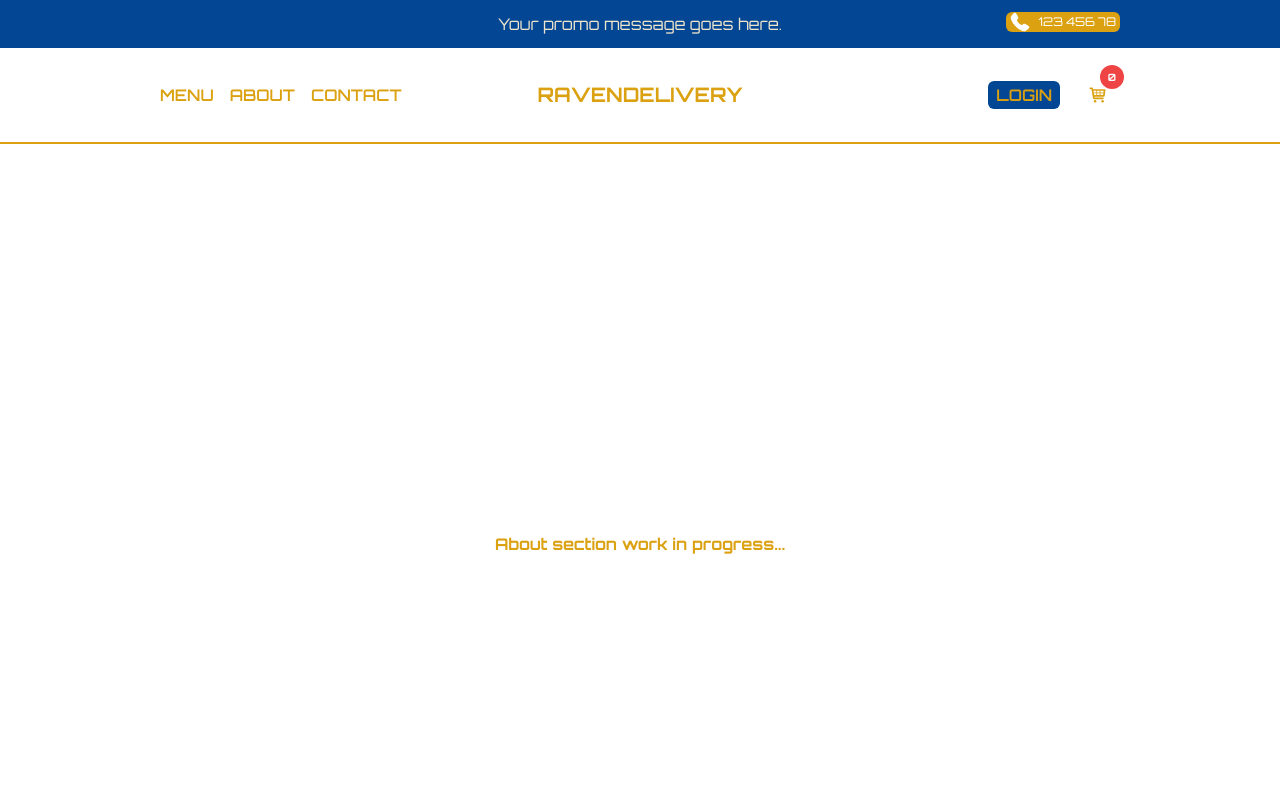
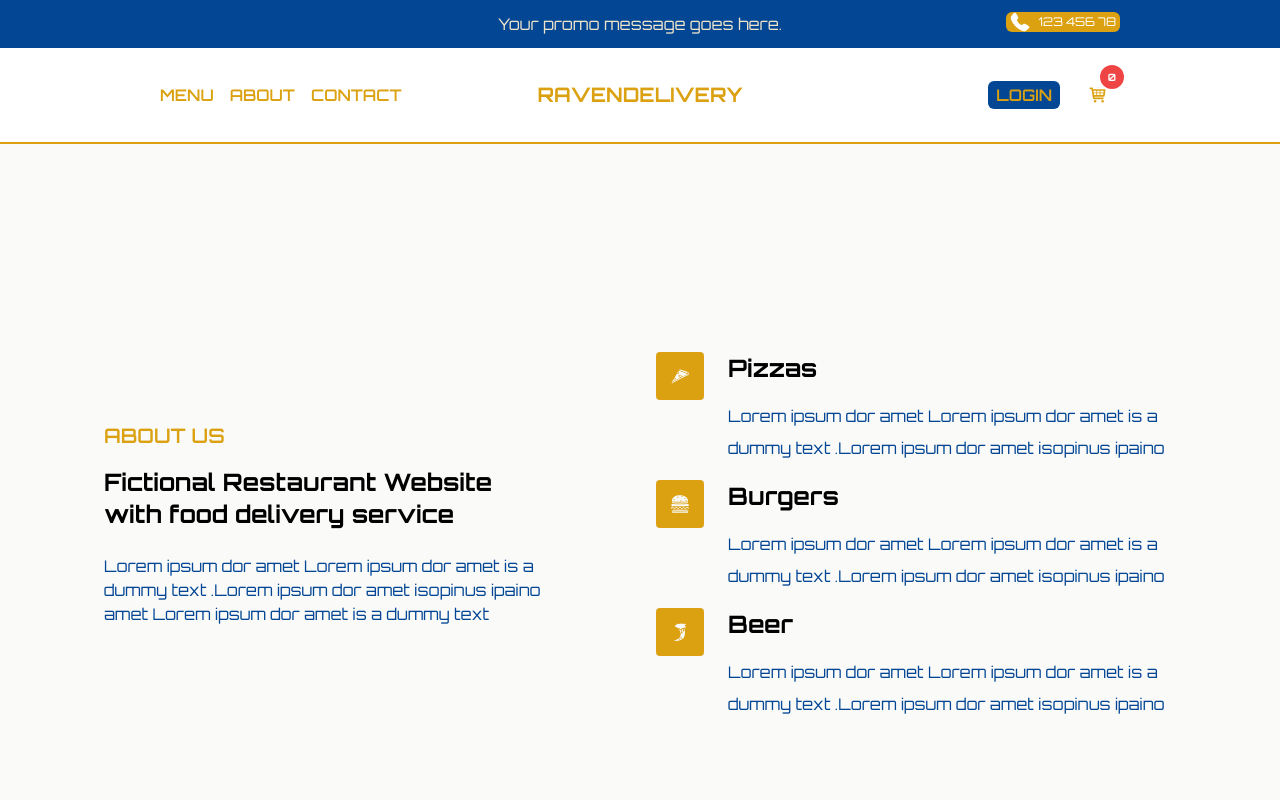
Before and after one commit to jxhnndev/ravendelivery, a Next.js app: page /about in a window 1280 px wide. Shown: the top 800 px of the page. Built offline with nearby package versions, Linux system fonts and the light colour scheme; no server answers.

Commit message:
about page

```diff
--- a/src/app/about/page.tsx
+++ b/src/app/about/page.tsx
@@ -1,6 +1,68 @@
+import { GiBeerHorn, GiHamburger, GiPizzaSlice } from "react-icons/gi"
+
 const About = () => {
   return (
-    <div className="h-screen flex items-center justify-center text-gold font-bold">About section work in progress...</div>
+    <section className="flex items-center bg-stone-50 xl:h-screen font-poppins">
+      <div className="justify-center flex-1 max-w-6xl py-4 mx-auto lg:py-6 md:px-6">
+        <div className="flex flex-wrap items-center ">
+          <div className="w-full px-4 mb-10 lg:w-1/2 lg:mb-0">
+            <div className="lg:max-w-md">
+              <span className="text-xl font-semibold text-gold uppercase">
+                About Us</span>
+              <h2 className="mt-4 mb-6 text-2xl font-bold">
+                Fictional Restaurant Website with food delivery service</h2>
+              <p className="mb-10 text-chelseaBlue">
+                Lorem ipsum dor amet Lorem ipsum dor amet is a dummy text .Lorem ipsum dor amet isopinus
+                ipaino amet Lorem ipsum dor amet is a dummy text</p>
+            </div>
+          </div>
+          <div className="w-full px-4 mb-10 lg:w-1/2 lg:mb-0">
+            <div className="flex mb-4">
+              <span className="flex items-center justify-center flex-shrink-0 w-12 h-12 mr-6 bg-gold rounded text-gray-50">
+                <GiPizzaSlice className="w-5 h-5"/>
+              </span>
+              <div>
+                <h2 className="mb-4 text-xl font-bold leading-tight md:text-2xl">
+                  Pizzas
+                </h2>
+                <p className="text-base leading-loose text-chelseaBlue">
+                  Lorem ipsum dor amet Lorem ipsum dor amet is a dummy text .Lorem ipsum dor amet isopinus
+                  ipaino
+                </p>
+              </div>
+            </div>
+            <div className="flex mb-4">
+              <span className="flex items-center justify-center flex-shrink-0 w-12 h-12 mr-6 bg-gold rounded text-gray-50">
+                <GiHamburger className="w-5 h-5"/>
+              </span>
+              <div>
+                <h2 className="mb-4 text-xl font-bold leading-tight md:text-2xl">
+                  Burgers
+                </h2>
+                <p className="text-base leading-loose text-chelseaBlue">
+                  Lorem ipsum dor amet Lorem ipsum dor amet is a dummy text .Lorem ipsum dor amet isopinus
+                  ipaino
+                </p>
+              </div>
+            </div>
+            <div className="flex mb-4">
+              <span className="flex items-center justify-center flex-shrink-0 w-12 h-12 mr-6 bg-gold rounded text-gray-50">
+                <GiBeerHorn className="w-5 h-5"/>
+              </span>
+              <div>
+                <h2 className="mb-4 text-xl font-bold leading-tight md:text-2xl">
+                  Beer
+                </h2>
+                <p className="text-base leading-loose text-chelseaBlue">
+                  Lorem ipsum dor amet Lorem ipsum dor amet is a dummy text .Lorem ipsum dor amet isopinus
+                  ipaino
+                </p>
+              </div>
+            </div>
+          </div>
+        </div>
+      </div>
+    </section>
   )
 }
 
--- a/src/app/contact/page.tsx
+++ b/src/app/contact/page.tsx
@@ -6,7 +6,7 @@ const Contact = () => {
     const { data: session, status } = useSession();
     const [submitted, setSubmitted] = useState<boolean>(false)
   return (
-    <section className="py-6 text-chelseaBlue h-screen">
+    <section className="py-6 text-chelseaBlue min-h-screen">
         <div className="grid max-w-6xl grid-cols-1 px-6 mx-auto lg:px-8 md:grid-cols-2 md:divide-x md:py-28">
             <div className="py-6 md:py-0 md:px-6">
                 <h1 className="text-4xl font-bold text-gold">Get in touch</h1>
--- a/src/components/Footer.tsx
+++ b/src/components/Footer.tsx
@@ -5,16 +5,16 @@ const Footer = () => {
     <footer className="bg-white rounded-lg shadow shadow-gold min-h-[100px] m-4">
       <div className="w-full mx-auto max-w-screen-xl p-4 md:flex md:items-center md:justify-between">
         <span className="text-sm sm:text-base text-chelseaBlue sm:text-center">
-          © 2023
+          <span className='text-[9px]'>Created by</span>
           <Link
-            href="https://ravenholmdev.com/"
+            href="https://ravenholmdev.com/projects"
             target="_blank"
             rel="noreferrer"
             className="ml-1 hover:underline font-bold cursor-pointer"
           >
             RavenHolmDev
           </Link>
-          . <span className='text-[9px] sm:text-sm'>All Rights Reserved.</span>
+          . <span className='text-[9px] sm:text-sm'>All Rights Reserved. © 2023</span>
         </span>
         <ul className="flex flex-wrap items-center mt-3 text-sm font-medium text-gold sm:mt-0">
           <li>
```
